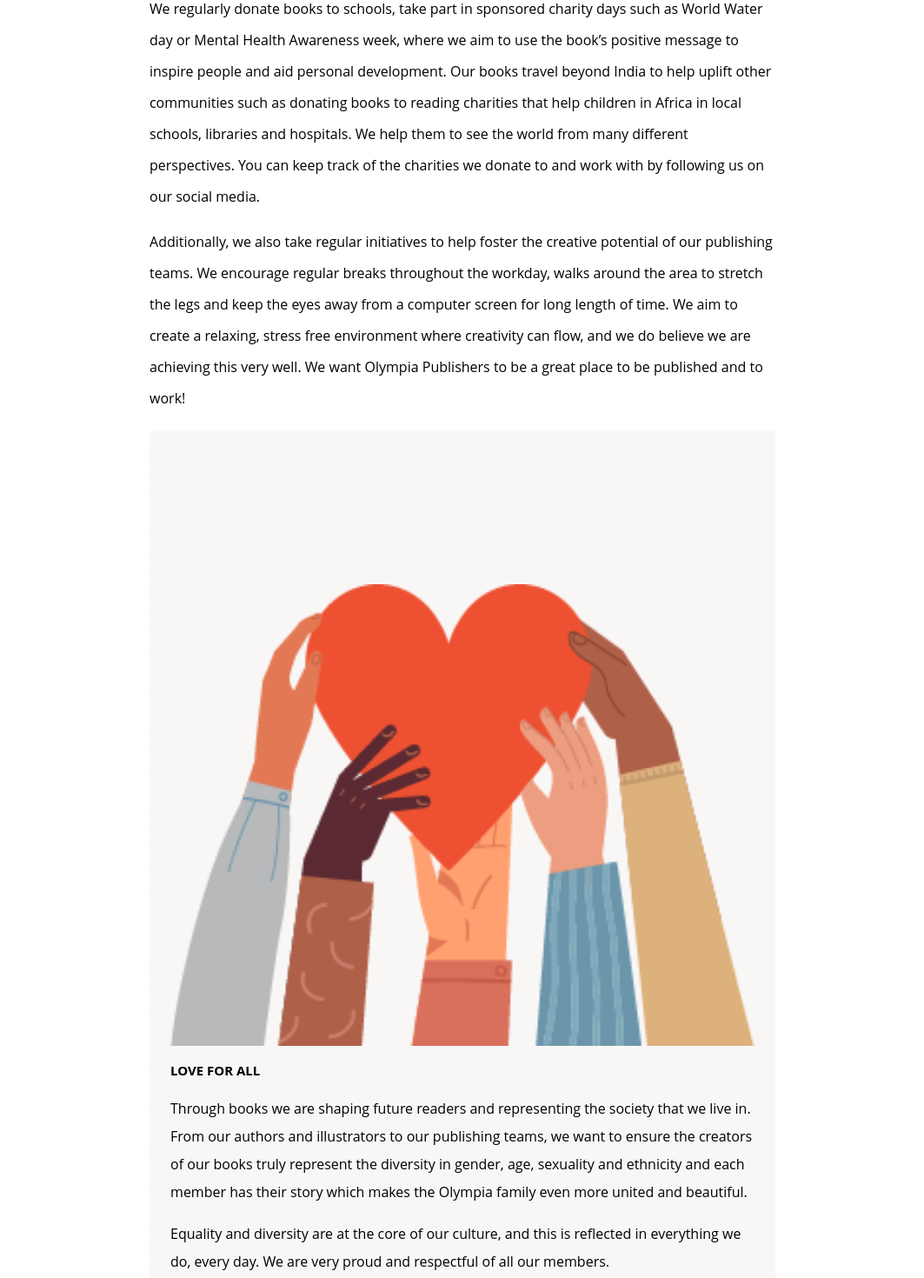
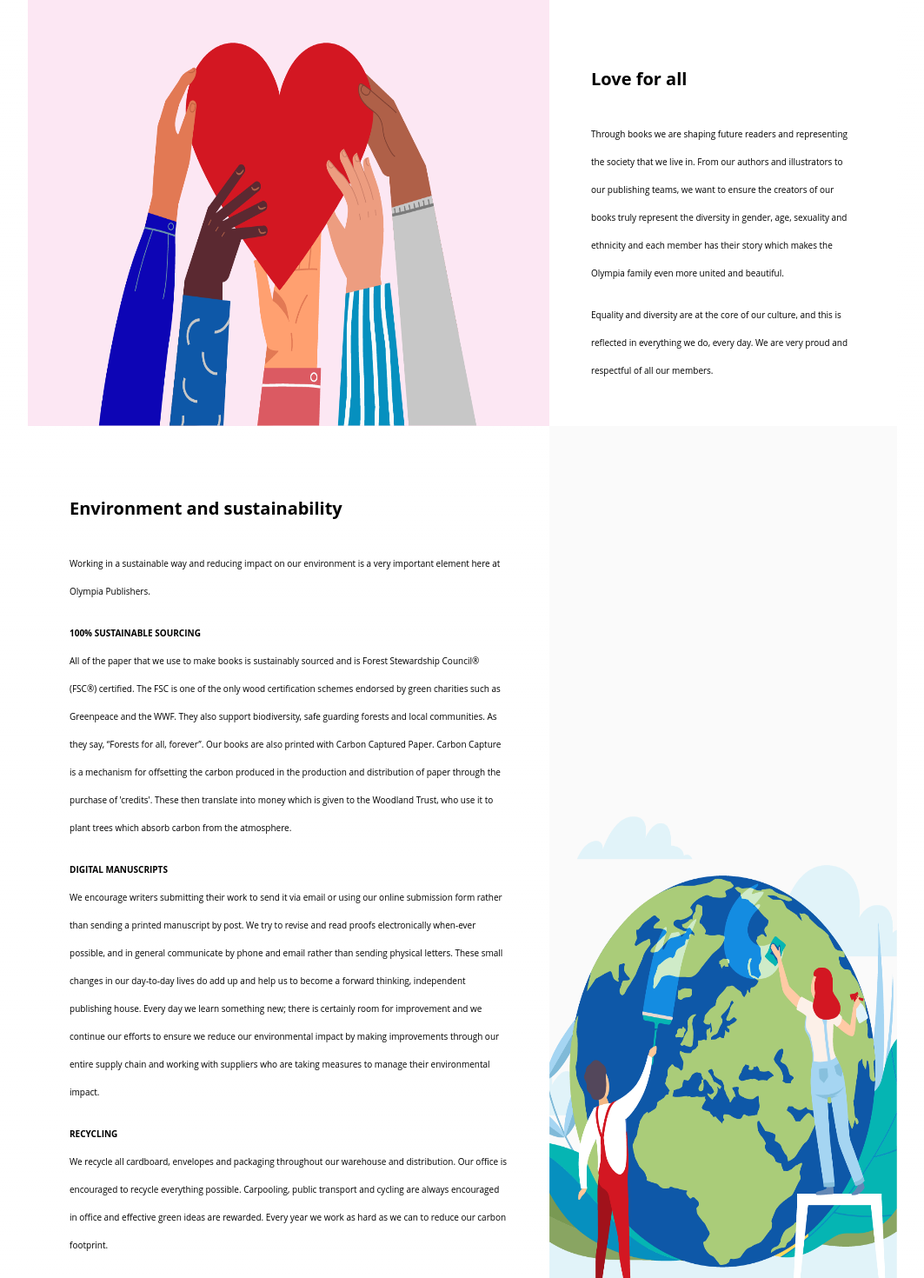
Before and after one commit to Hadees621/Olympia-USA, a Next.js app: page /corporate-resp in a window 1280 px wide. Shown: the part 960-2430 px from the top of the page at 87% size, without its empty margins (108-1171 px from the left). Built offline with nearby package versions, Linux system fonts and the light colour scheme.

Commit message:
chore: lg screen

```diff
--- a/src/app/corporate-resp/page.js
+++ b/src/app/corporate-resp/page.js
@@ -3,134 +3,171 @@ import React from "react";
 
 const page = () => {
   return (
-    <div className="font-open-sans lg:max-w-[800px] xl:max-w-[1000px] 2xl:max-w-[1400px] mx-auto">
+    <div className="font-open-sans lg:max-w-[800px] xl:max-w-[1000px] 2xl:max-w-[1350px] mx-auto">
       <Banner title={"Corporate social responsibilities"} />
-      <div className="space-y-5 px-10 leading-8 font-medium py-10 lg:max-w-[700px] xl:max-w-[800px] 2xl:max-w-[1000px] mx-auto llg:mb-40">
+      <div className="px-10 lg:px-0 font-medium py-10 mb-40 lg:mb-0">
+        <div className="lg:flex flex-row-reverse w-full">
           <img
             src="/assests/Corporate Social Responsibilities/Asset 1 (1).png"
-          className="w-full"
+            className="w-full lg:hidden"
             alt="Corporate Social Responsibilities"
           />
-
-        <h1 className="font-bold text-[13px] lg:text-[20px] lg:py-4">
+          <img
+            src="/assests/Corporate Social Responsibilities/Charities.png"
+            className="lg:w-[40%] hidden lg:block"
+            alt="Corporate Social Responsibilities"
+          />
+          <div className="lg:w-[60%] py-6 lg:p-8 xl:p-12 2xl:pr-28 2xl:pl-0">
+            <h1 className="font-bold text-[13px] lg:text-[20px] 2xl:text-[30px] lg:py-8 lg:hidden">
               {" "}
               CHARITIES AND INITIATIVES{" "}
             </h1>
-        <div className="space-y-6 lg:space-y-4 leading-9 mb-32">
+            <h1 className="font-bold text-[13px] lg:text-[20px] 2xl:text-[30px] lg:py-8 hidden lg:block">
+              {" "}
+              Charities and Initiatives{" "}
+            </h1>
+            <div className="space-y-6 lg:space-y-4 leading-9 lg:leading-8 2xl:leading-10 mb-32 lg:mb-0 lg:text-[10px] 2xl:text-[14px]">
               <p>
                 Olympia Publishers India collaborates with leading non-profit
                 organizations to spread the joy of reading, support learning and
                 bring smiles to children through book donations.
               </p>
               <p>
-            We regularly donate books to schools, take part in sponsored charity
-            days such as World Water day or Mental Health Awareness week, where
-            we aim to use the book’s positive message to inspire people and aid
-            personal development. Our books travel beyond India to help uplift
-            other communities such as donating books to reading charities that
-            help children in Africa in local schools, libraries and hospitals.
-            We help them to see the world from many different perspectives. You
-            can keep track of the charities we donate to and work with by
-            following us on our social media.
+                We regularly donate books to schools, take part in sponsored
+                charity days such as World Water day or Mental Health Awareness
+                week, where we aim to use the book’s positive message to inspire
+                people and aid personal development. Our books travel beyond
+                India to help uplift other communities such as donating books to
+                reading charities that help children in Africa in local schools,
+                libraries and hospitals. We help them to see the world from many
+                different perspectives. You can keep track of the charities we
+                donate to and work with by following us on our social media.
               </p>
               <p>
-            Additionally, we also take regular initiatives to help foster the
-            creative potential of our publishing teams. We encourage regular
-            breaks throughout the workday, walks around the area to stretch the
-            legs and keep the eyes away from a computer screen for long length
-            of time. We aim to create a relaxing, stress free environment where
-            creativity can flow, and we do believe we are achieving this very
-            well. We want Olympia Publishers to be a great place to be published
-            and to work!
-          </p>
-        </div>
-
-        <div className="pt-44 bg-[#F9F7F6] p-6">
-          <img
-            src="/assests/Corporate Social Responsibilities/Asset 2 (1).png"
-            className="w-full"
-            alt="Corporate Social Responsibilities"
-          />
-          <p className="font-bold text-[15px] py-3">LOVE FOR ALL</p>
-          <div className="space-y-6 lg:space-y-4">
-            <p>
-              Through books we are shaping future readers and representing the
-              society that we live in. From our authors and illustrators to our
-              publishing teams, we want to ensure the creators of our books
-              truly represent the diversity in gender, age, sexuality and
-              ethnicity and each member has their story which makes the Olympia
-              family even more united and beautiful.
-            </p>
-            <p>
-              Equality and diversity are at the core of our culture, and this is
-              reflected in everything we do, every day. We are very proud and
-              respectful of all our members.
+                Additionally, we also take regular initiatives to help foster
+                the creative potential of our publishing teams. We encourage
+                regular breaks throughout the workday, walks around the area to
+                stretch the legs and keep the eyes away from a computer screen
+                for long length of time. We aim to create a relaxing, stress
+                free environment where creativity can flow, and we do believe we
+                are achieving this very well. We want Olympia Publishers to be a
+                great place to be published and to work!
               </p>
             </div>
           </div>
-
-        <div className="pt-44">
+        </div>
+        <div className="pt-44 lg:pt-0 lg:flex bg-[#F9F7F6] lg:bg-white">
           <img
-            src="/assests/Corporate Social Responsibilities/Asset 3 (1).png"
-            className="w-full"
+            src="/assests/Corporate Social Responsibilities/Asset 2 (1).png"
+            className="w-full lg:hidden"
             alt="Corporate Social Responsibilities"
           />
-          <p className="font-semibold text-[11px] lg:text-[10px]">
-            ENVIRONMENT AND SUSTAINABILITY
+          <img
+            src="/assests/Corporate Social Responsibilities/Love_1.png"
+            className="lg:w-[60%] hidden lg:block bg-pink-100"
+            alt="Corporate Social Responsibilities"
+          />
+          <div className="lg:w-[40%] p-8 xl:p-12">
+            <h1 className="font-bold text-[13px] lg:text-[20px] 2xl:text-[30px] lg:py-8 lg:hidden">
+              LOVE FOR ALL
+            </h1>
+            <h1 className="font-bold text-[13px] lg:text-[20px] 2xl:text-[30px] lg:py-8 hidden lg:block">
+              Love for all
+            </h1>
+            <div className="space-y-6 lg:space-y-4 leading-9 lg:leading-8 2xl:leading-10 mb-32 lg:mb-0 lg:text-[10px] 2xl:text-[14px]">
+              <p>
+                Through books we are shaping future readers and representing the
+                society that we live in. From our authors and illustrators to
+                our publishing teams, we want to ensure the creators of our
+                books truly represent the diversity in gender, age, sexuality
+                and ethnicity and each member has their story which makes the
+                Olympia family even more united and beautiful.
               </p>
               <p>
-            Working in a sustainable way and reducing impact on our environment
-            is a very important element here at Olympia Publishers.
+                Equality and diversity are at the core of our culture, and this
+                is reflected in everything we do, every day. We are very proud
+                and respectful of all our members.
               </p>
             </div>
-
+          </div>
+        </div>
+        <div className="lg:flex flex- w-full">
+          <div className="lg:w-[60%] py-6 lg:p-8 xl:p-12 2xl:pr-28 2xl:pl-0">
+            <h1 className="font-bold text-[13px] lg:text-[20px] 2xl:text-[30px] lg:py-8">
+              {" "}
+              Environment and sustainability{" "}
+            </h1>
+            <div className="space-y-6 lg:space-y-4 leading-9 lg:leading-8 2xl:leading-10 mb-32 lg:mb-0 lg:text-[10px] 2xl:text-[14px]">
+              <p>
+                Working in a sustainable way and reducing impact on our
+                environment is a very important element here at Olympia
+                Publishers.
+              </p>
               <div>
-          <p className="font-bold text-[11px] lg:text-[10px]">
+                <p className="font-bold text-[11px] lg:text-[10px] 2xl:text-[14px]">
                   100% SUSTAINABLE SOURCING
                 </p>
                 <p>
-            All of the paper that we use to make books is sustainably sourced
-            and is Forest Stewardship Council® (FSC®) certified. The FSC is one
-            of the only wood certification schemes endorsed by green charities
-            such as Greenpeace and the WWF. They also support biodiversity, safe
-            guarding forests and local communities. As they say, “Forests for
-            all, forever”. Our books are also printed with Carbon Captured
-            Paper. Carbon Capture is a mechanism for offsetting the carbon
-            produced in the production and distribution of paper through the
-            purchase of 'credits'. These then translate into money which is
-            given to the Woodland Trust, who use it to plant trees which absorb
+                  All of the paper that we use to make books is sustainably
+                  sourced and is Forest Stewardship Council® (FSC®) certified.
+                  The FSC is one of the only wood certification schemes endorsed
+                  by green charities such as Greenpeace and the WWF. They also
+                  support biodiversity, safe guarding forests and local
+                  communities. As they say, “Forests for all, forever”. Our
+                  books are also printed with Carbon Captured Paper. Carbon
+                  Capture is a mechanism for offsetting the carbon produced in
+                  the production and distribution of paper through the purchase
+                  of 'credits'. These then translate into money which is given
+                  to the Woodland Trust, who use it to plant trees which absorb
                   carbon from the atmosphere.
                 </p>
               </div>
 
               <div>
-          <p className="font-bold text-[11px] lg:text-[10px]">
+                <p className="font-bold text-[11px] lg:text-[10px] 2xl:text-[14px]">
                   DIGITAL MANUSCRIPTS{" "}
                 </p>
                 <p>
-            We encourage writers submitting their work to send it via email or
-            using our online submission form rather than sending a printed
-            manuscript by post. We try to revise and read proofs electronically
-            when-ever possible, and in general communicate by phone and email
-            rather than sending physical letters. These small changes in our
-            day-to-day lives do add up and help us to become a forward thinking,
-            independent publishing house. Every day we learn something new;
-            there is certainly room for improvement and we continue our efforts
-            to ensure we reduce our environmental impact by making improvements
-            through our entire supply chain and working with suppliers who are
-            taking measures to manage their environmental impact.
+                  We encourage writers submitting their work to send it via
+                  email or using our online submission form rather than sending
+                  a printed manuscript by post. We try to revise and read proofs
+                  electronically when-ever possible, and in general communicate
+                  by phone and email rather than sending physical letters. These
+                  small changes in our day-to-day lives do add up and help us to
+                  become a forward thinking, independent publishing house. Every
+                  day we learn something new; there is certainly room for
+                  improvement and we continue our efforts to ensure we reduce
+                  our environmental impact by making improvements through our
+                  entire supply chain and working with suppliers who are taking
+                  measures to manage their environmental impact.
                 </p>
               </div>
 
               <div>
-          <p className="font-bold text-[11px] lg:text-[10px]">RECYCLING</p>
+                <p className="font-bold text-[11px] lg:text-[10px] 2xl:text-[14px]">
+                  RECYCLING
+                </p>
                 <p>
-            We recycle all cardboard, envelopes and packaging throughout our
-            warehouse and distribution. Our office is encouraged to recycle
-            everything possible. Carpooling, public transport and cycling are
-            always encouraged in office and effective green ideas are rewarded.
-            Every year we work as hard as we can to reduce our carbon footprint.
+                  We recycle all cardboard, envelopes and packaging throughout
+                  our warehouse and distribution. Our office is encouraged to
+                  recycle everything possible. Carpooling, public transport and
+                  cycling are always encouraged in office and effective green
+                  ideas are rewarded. Every year we work as hard as we can to
+                  reduce our carbon footprint.
                 </p>
+              </div>
+            </div>
+          </div>
+          <img
+            src="/assests/Corporate Social Responsibilities/Asset 3 (1).png"
+            className="w-full lg:hidden"
+            alt="Corporate Social Responsibilities"
+          />
+          <img
+            src="/assests/Corporate Social Responsibilities/Environment.png"
+            className="w-[40%] bg-[#FAFAFA] hidden lg:block"
+            alt="Corporate Social Responsibilities"
+          />
         </div>
       </div>
     </div>
```
Lines whose indentation alone changed are shown as unchanged.
